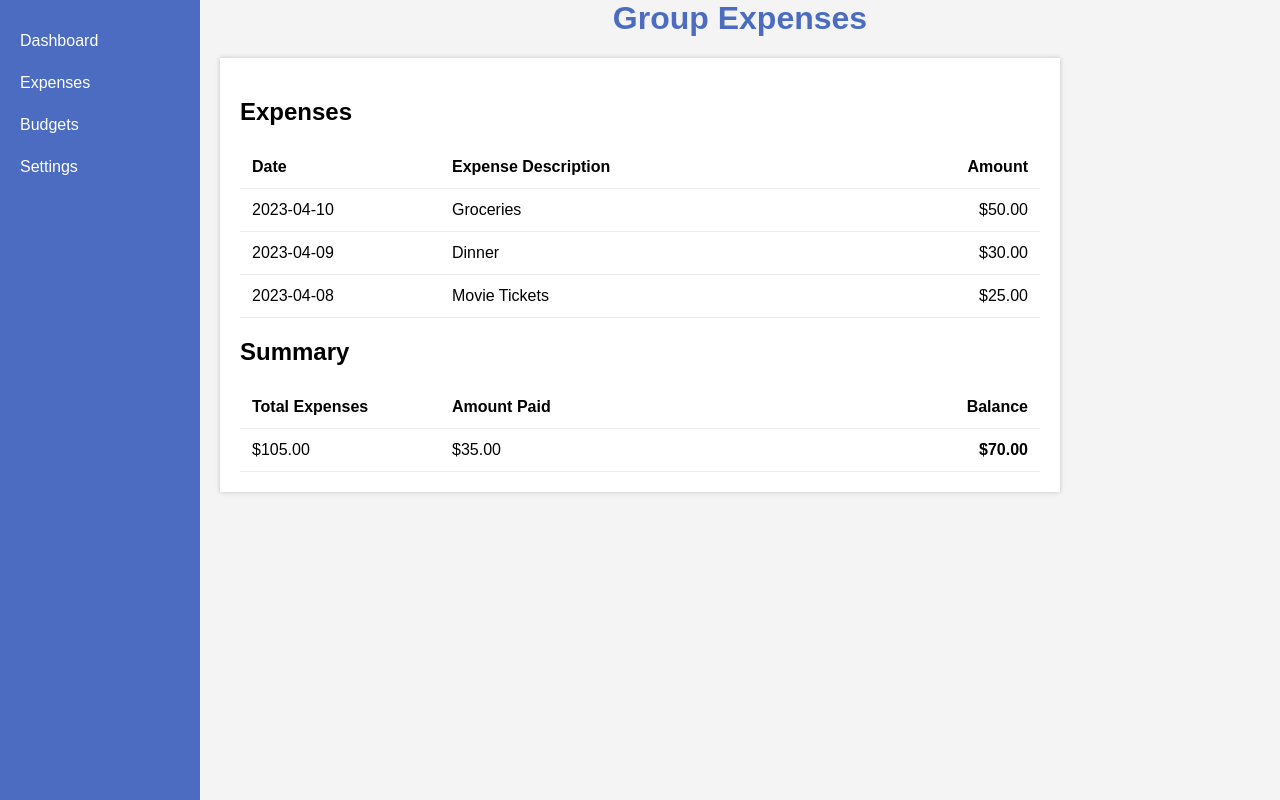
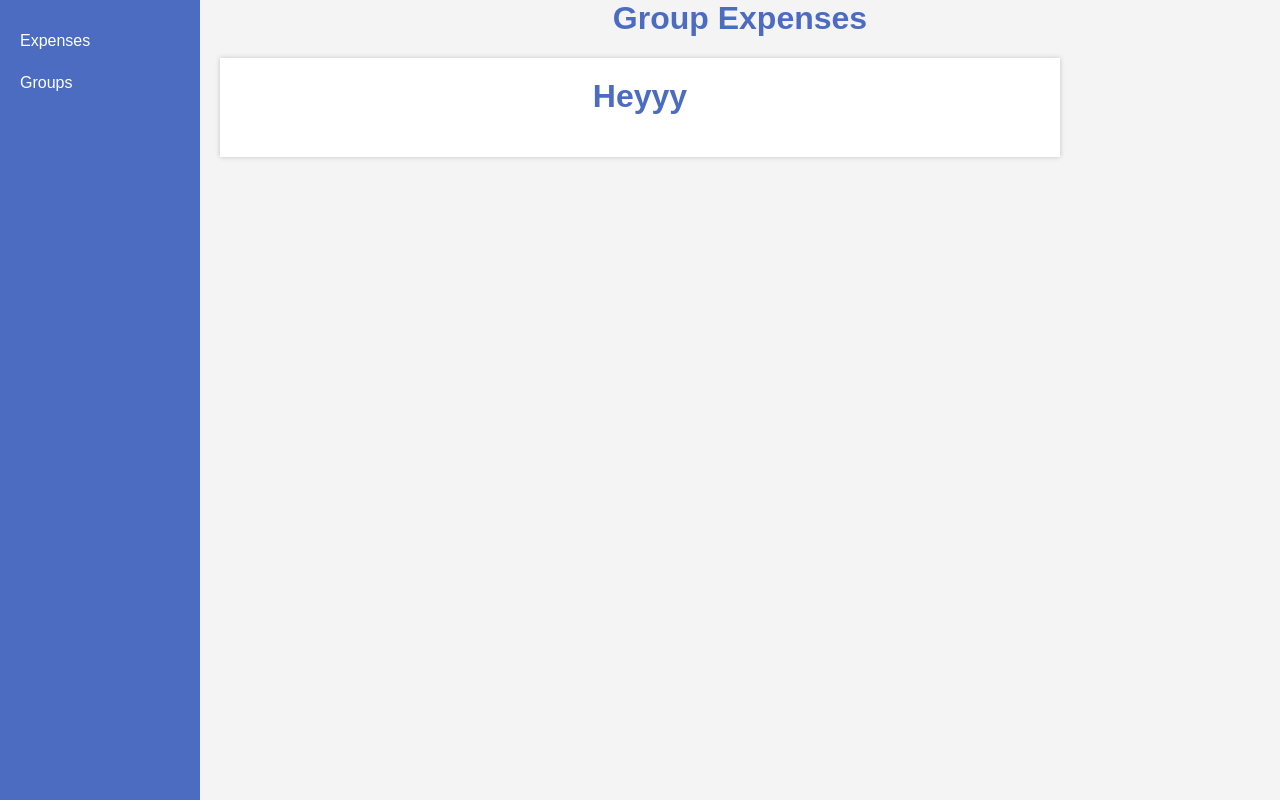
Before and after one commit to arnaugarcia/expenses-front, a React (Vite) app: page /groups in a window 1280 px wide. Built offline with nearby package versions, Linux system fonts and the light colour scheme.

Commit message:
Added routing adn dummy routes

```diff
--- a/package.json
+++ b/package.json
@@ -16,6 +16,7 @@
     "@types/react": "^18.0.28",
     "@types/react-dom": "^18.0.11",
     "@vitejs/plugin-react": "^3.1.0",
+    "react-router-dom": "^6.10.0",
     "typescript": "^4.9.3",
     "vite": "^4.2.0"
   }
--- a/src/App.tsx
+++ b/src/App.tsx
@@ -1,13 +1,21 @@
 import './App.css'
 import Main from "./layout/Main";
+import React from "react";
+import {BrowserRouter, Route, Routes} from "react-router-dom";
 import Expenses from "./pages/expenses/Expenses";
+import Groups from "./pages/groups/Groups";
 
 function App() {
 
   return (
-    <Main>
-      <Expenses/>
-    </Main>
+      <BrowserRouter>
+        <Routes>
+          <Route path="/" element={<Main />}>
+            <Route index element={<Expenses />} />
+            <Route path={"/groups"} element={<Groups />} />
+          </Route>
+        </Routes>
+      </BrowserRouter>
   )
 }
 
--- a/src/layout/Main.tsx
+++ b/src/layout/Main.tsx
@@ -1,6 +1,6 @@
 import React from "react";
 import Menu from "./Menu";
-import Expenses from "../pages/expenses/Expenses";
+import {Outlet} from "react-router-dom";
 
 function Main() {
     return (
@@ -11,7 +11,7 @@ function Main() {
                     <h1>Group Expenses</h1>
                 </header>
                 <div className="container">
-                    <Expenses/>
+                    <Outlet />
                 </div>
             </main>
         </>);
--- a/src/layout/Menu.tsx
+++ b/src/layout/Menu.tsx
@@ -1,13 +1,13 @@
 import './Menu.css';
+import React from "react";
+import {Link} from "react-router-dom";
 
 function Menu() {
     return (
         <nav>
             <ul>
-                <li><a href="#">Dashboard</a></li>
-                <li><a href="#">Expenses</a></li>
-                <li><a href="#">Budgets</a></li>
-                <li><a href="#">Settings</a></li>
+                <li><Link to="/">Expenses</Link></li>
+                <li><Link to="/groups">Groups</Link></li>
             </ul>
         </nav>);
 }
--- /dev/null
+++ b/src/pages/groups/Groups.tsx
@@ -0,0 +1,6 @@
+function Groups() {
+
+    return (<h1>Heyyy</h1>)
+
+}
+export default Groups;
```
Also changed, not shown: 1 other file (tests, documents, lock files or other folders).
